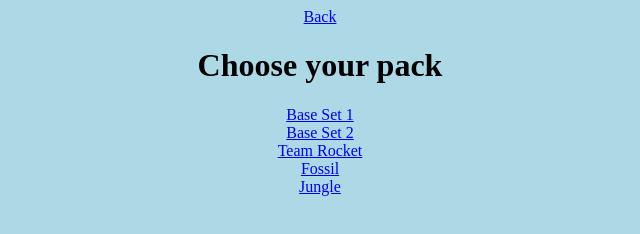
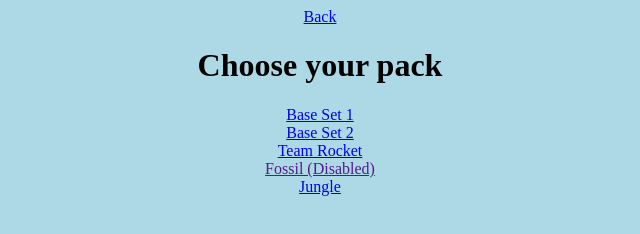
Before and after one commit to ShlubluFR/pokemonpackopener, a plain HTML site: page choosepacks.html in a window 1280 px wide. Shown: the whole page, without its empty margins (320-960 px from the left). Drawn offline with Linux system fonts and the light colour scheme.

Commit message:
Update choosepacks.html

```diff
--- a/choosepacks.html
+++ b/choosepacks.html
@@ -16,7 +16,7 @@
 </br>
 <a href="teamrocket.html">Team Rocket</a>
 </br>
-<a href="fossil.html">Fossil</a>
+<a href="">Fossil (Disabled)</a>
 </br>
 <a href="jungle.html">Jungle</a>
     </body>
```
